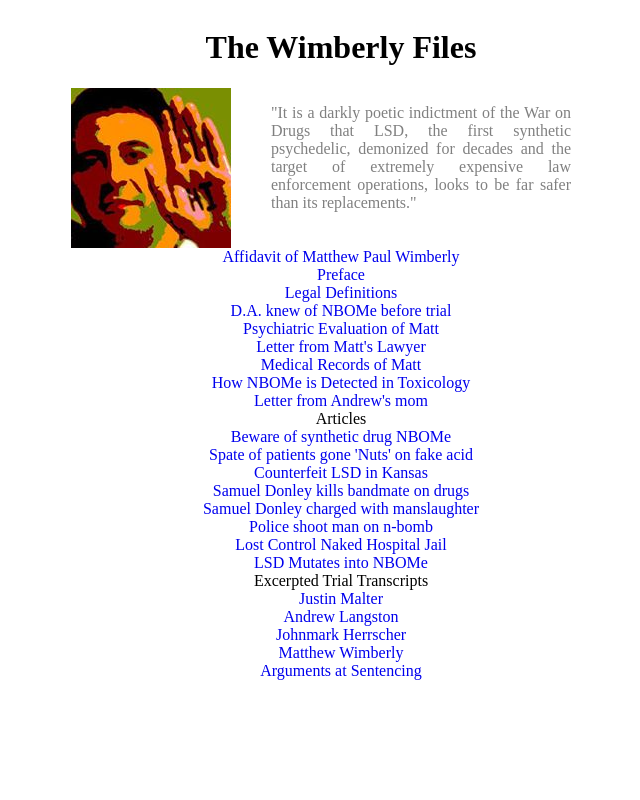
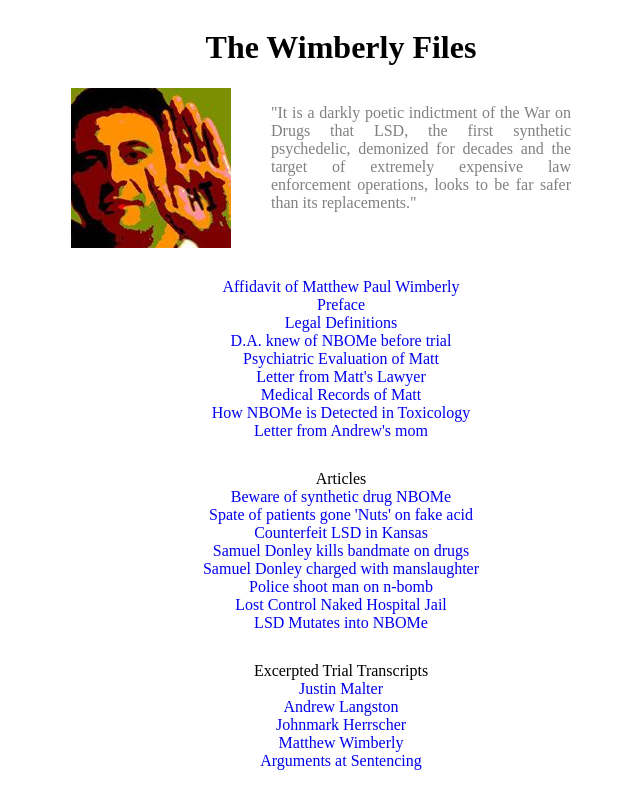
Before and after one commit to wimberlytruth/static-site, a plain HTML site: page index.html in a window 1280 px wide. Shown: the whole page, without its empty margins (299-939 px from the left). Drawn offline with Linux system fonts and the light colour scheme.

Commit message:
margin bottom for main sections

```diff
--- a/index.html
+++ b/index.html
@@ -5,18 +5,18 @@
   <link rel="stylesheet" type="text/css" href="styles.css">
 </head>
 
-<body style="display:flex; flex-direction:column; align-items:center; justify-content:space-around;">
-<header style="display:flex; flex-direction:column; align-items:center; justify-content:flex-start;">
+<body>
+<header style="display:flex; flex-direction:column; align-items:center;">
 <h1>
   The Wimberly Files
 </h1>
-<div style="display:flex;">
+<div style="display:flex; margin-bottom:30px;">
   <img src="matt.jpg">
   <blockquote style="color:gray; width:300px; border-top-style:2px; text-align:justify; text-justify:inter-word;"><a href="https://www.erowid.org/chemicals/nbome/nbome_article1.shtml" class="quoteLink">"It is a darkly poetic indictment of the War on Drugs that LSD, the first synthetic psychedelic, demonized for decades and the target of extremely expensive law enforcement operations, looks to be far safer than its replacements."</a></blockquote>
 </div>
 </header>
 
-  <section style="display:flex; flex-direction:column; align-items:center;">
+  <section style="display:flex; flex-direction:column; align-items:center; margin-bottom:30px;">
 
     <div><a href="affidavit.html">Affidavit of Matthew Paul Wimberly</a></div>
     <div><a href="preface.html">Preface</a></div>
@@ -30,7 +30,7 @@
 
 </section>
 
-<section style="display:flex; flex-direction:column; align-items:center;">
+<section style="display:flex; flex-direction:column; align-items:center; margin-bottom:30px;">
 
   <div>Articles</div>
     <div><a href="https://www.rnz.co.nz/news/the-wireless/373143/on-a-bad-buzz-warnings-about-synthetic-drug-nbome">Beware of synthetic drug NBOMe</a></div>
@@ -44,7 +44,7 @@
 
   </section>
 
-<section style="display:flex; flex-direction:column; align-items:center;">
+<section style="display:flex; flex-direction:column; align-items:center; margin-bottom:30px;">
 
   <div>Excerpted Trial Transcripts</div>
   <div><a href="/transcripts/malter.html">Justin Malter</a></div>
```
